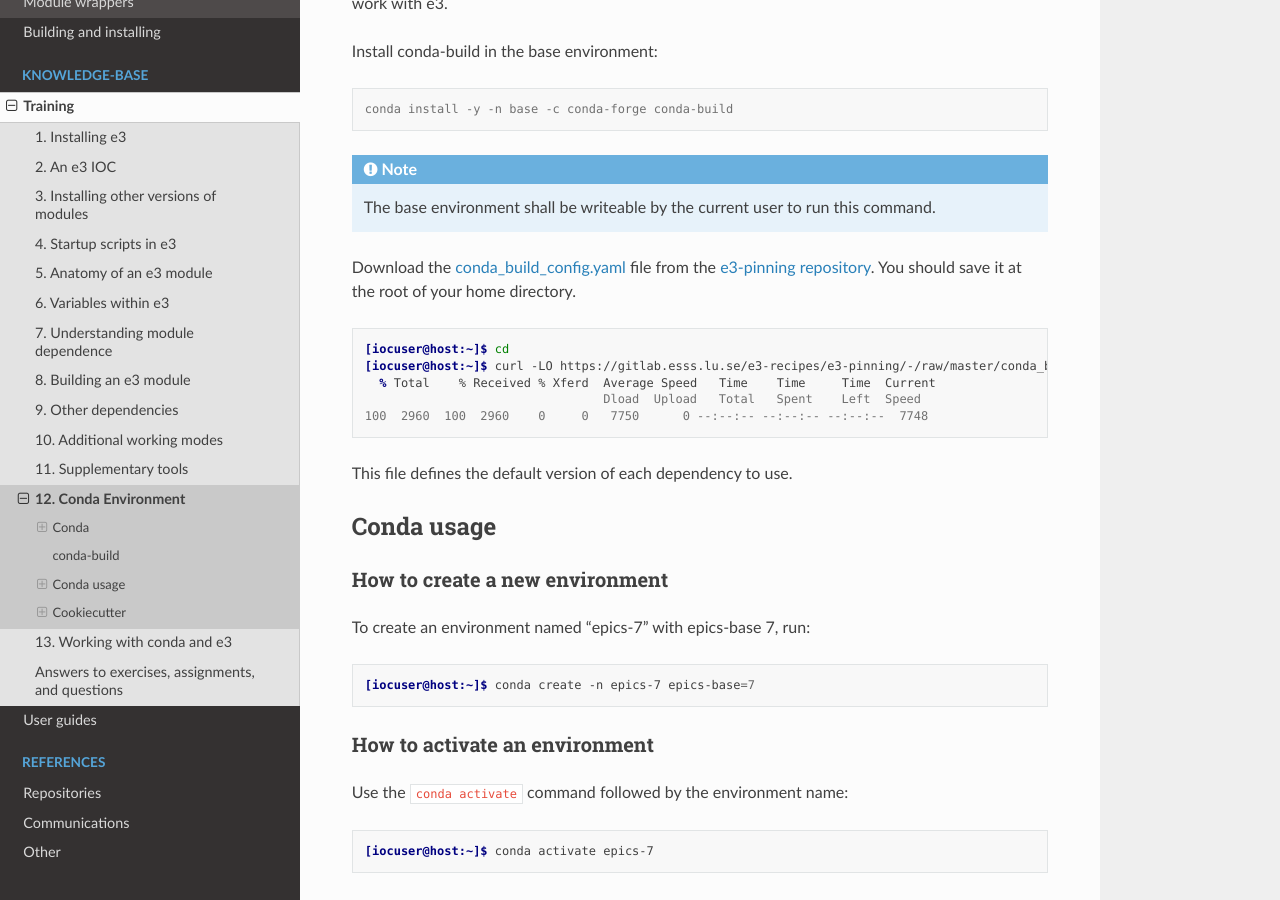
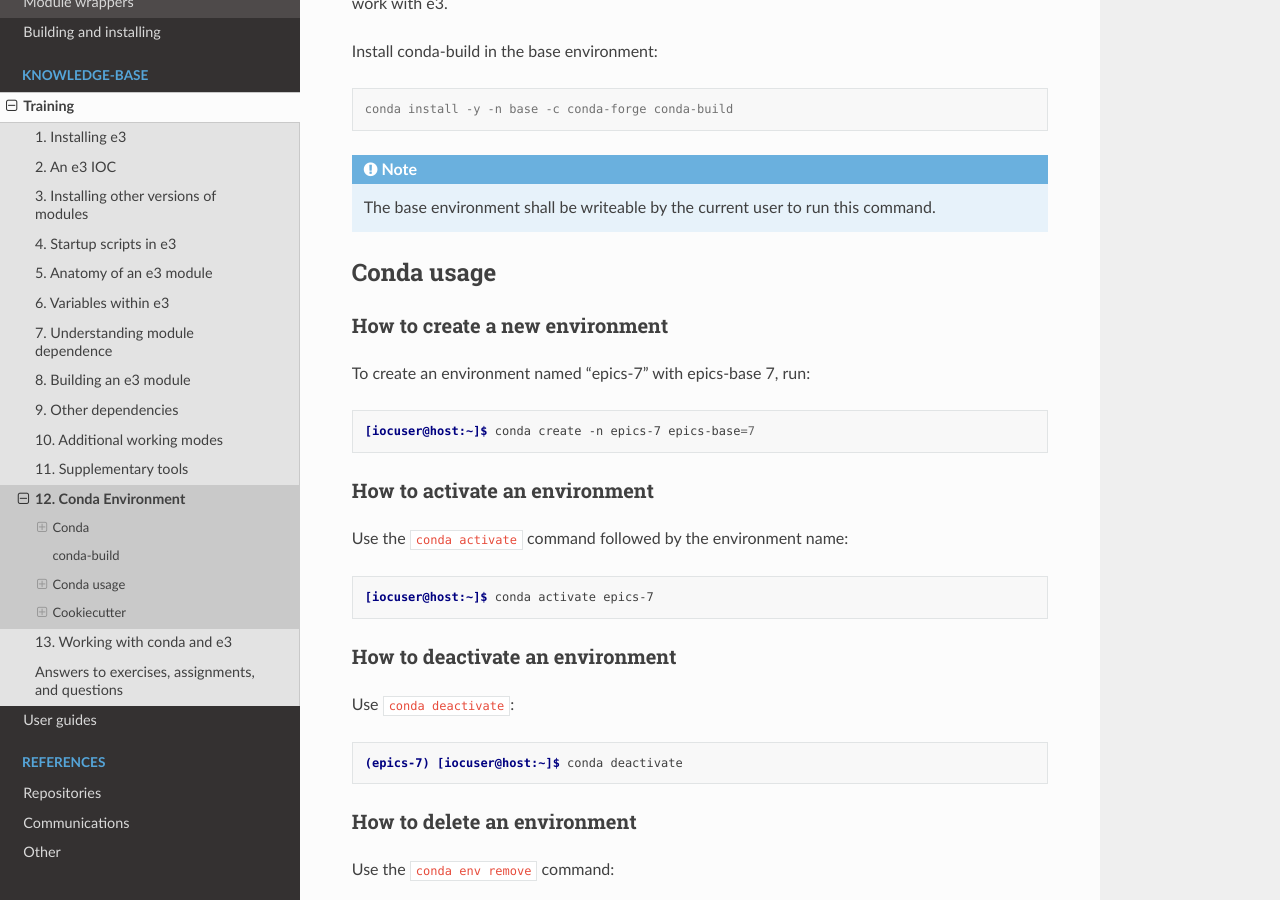
Before and after one commit to ttkorhonen/e3pages, a Sphinx documentation site: the page built from docs/kb/training/workbook/12_conda_environment.md, in a window 1280 px wide and 900 px high, scrolled down 2247 px. Built offline with Sphinx 7.4.7 and the Read the Docs theme 2.0.0, drawn with Linux system fonts in a browser that asks for light colours.

Commit message:
Remove outdated conda environment information

````diff
--- a/docs/kb/training/workbook/12_conda_environment.md
+++ b/docs/kb/training/workbook/12_conda_environment.md
@@ -119,22 +119,6 @@
 The base environment shall be writeable by the current user to run this command.
 ```
 
-Download the
-[conda_build_config.yaml](https://gitlab.esss.lu.se/e3-recipes/e3-pinning/-/blob/master/conda_build_config.yaml)
-file from the [e3-pinning
-repository](https://gitlab.esss.lu.se/e3-recipes/e3-pinning).  You should save
-it at the root of your home directory.
-
-```console
-[iocuser@host:~]$ cd
-[iocuser@host:~]$ curl -LO https://gitlab.esss.lu.se/e3-recipes/e3-pinning/-/raw/master/conda_build_config.yaml
-  % Total    % Received % Xferd  Average Speed   Time    Time     Time  Current
-                                 Dload  Upload   Total   Spent    Left  Speed
-100  2960  100  2960    0     0   7750      0 --:--:-- --:--:-- --:--:--  7748
-```
-
-This file defines the default version of each dependency to use.
-
 ## Conda usage
 
 ### How to create a new environment
````
